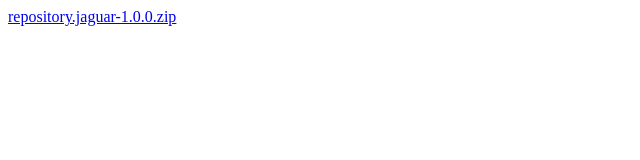
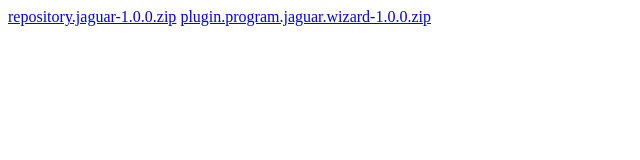
Before and after one commit to ashcan57/jaguar, a plain HTML site: page index.html in a window 1280 px wide. Shown: the whole page, without its empty margins (0-640 px from the left). Drawn offline with Linux system fonts and the light colour scheme.

Commit message:
let's hope

```diff
--- a/index.html
+++ b/index.html
@@ -1 +1,2 @@
 <a href="repository.jaguar-1.0.0.zip">repository.jaguar-1.0.0.zip</a>
+<a href="plugin.program.jaguar.wizard-1.0.0.zip">plugin.program.jaguar.wizard-1.0.0.zip</a>
```
Also changed, not shown: 2 other files.
